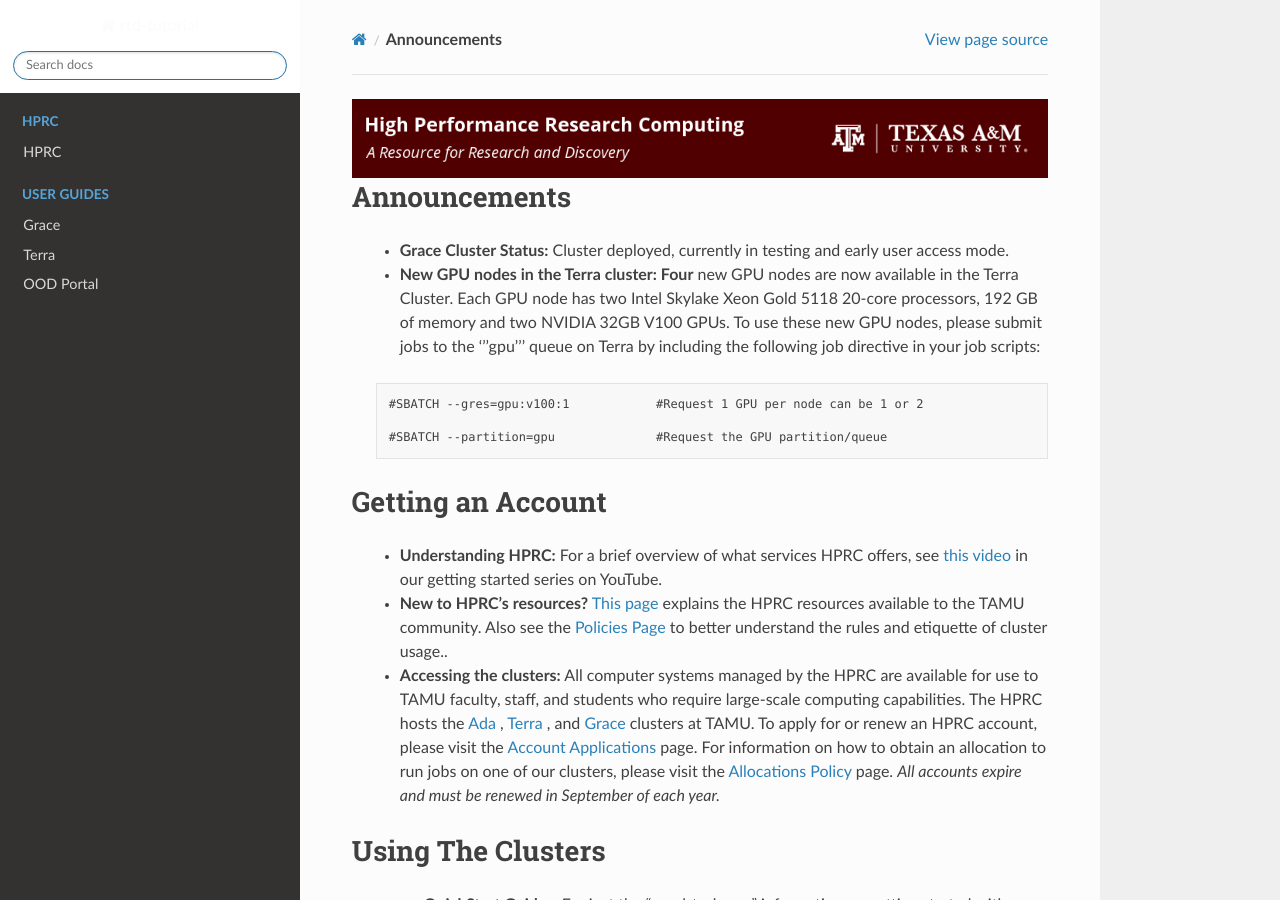
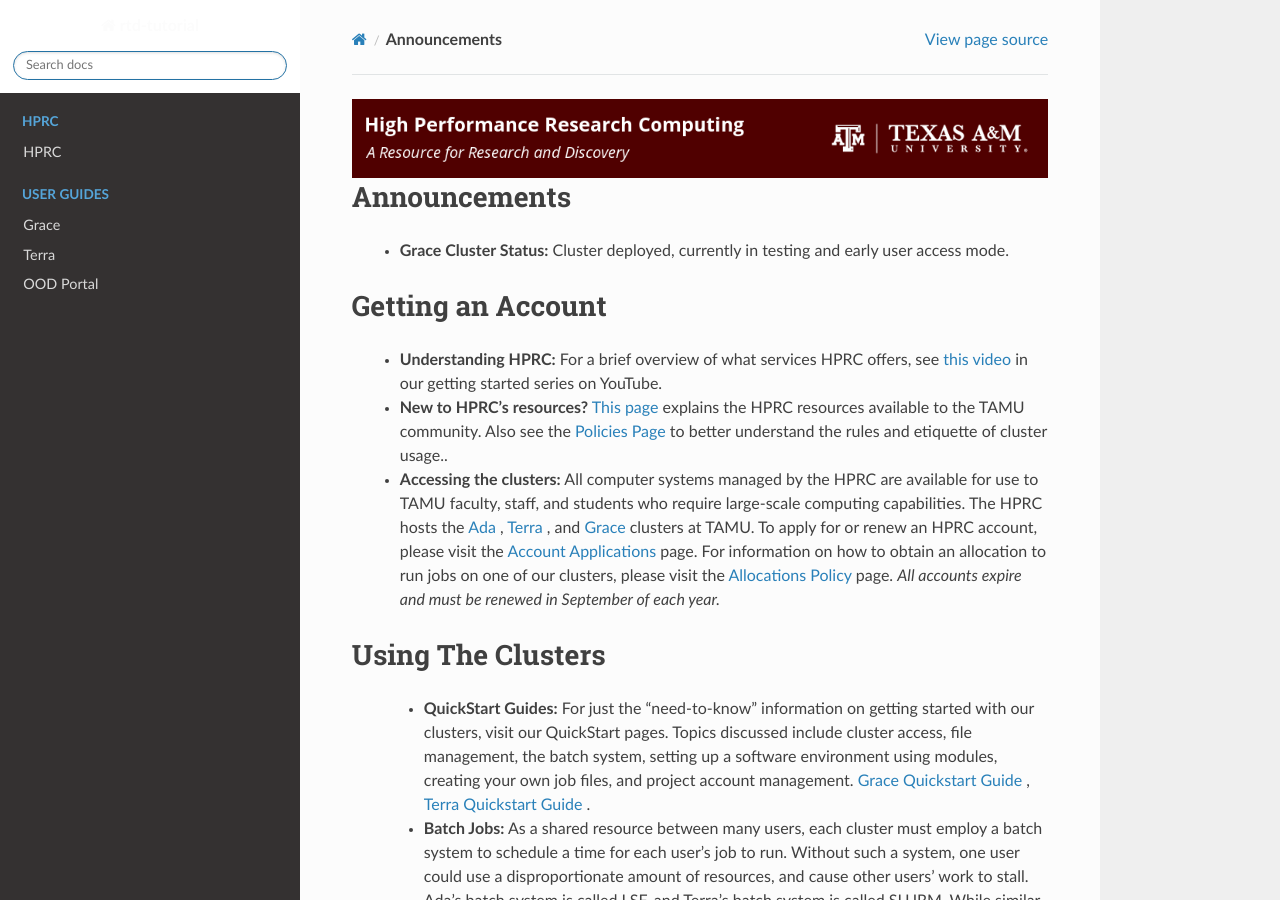
Before and after one commit to EmmanuelDej/rtd-tutorial, a Sphinx documentation site: the page built from docs/index.rst, in a window 1280 px wide and 900 px high. Built offline with Sphinx 7.4.7 and the Read the Docs theme 2.0.0, drawn with Linux system fonts in a browser that asks for light colours; pages that are not in the unit, such as notebooks, are missing from menus.

Commit message:
Update index.rst

```diff
--- a/docs/index.rst
+++ b/docs/index.rst
@@ -5,15 +5,6 @@
 ================
 
    * **Grace Cluster Status:** Cluster deployed, currently in testing and early user access mode.
-
-   * **New GPU nodes in the Terra cluster: Four** new GPU nodes are now available in the Terra Cluster.  Each GPU node has two Intel Skylake Xeon Gold 5118 20-core processors, 192 GB of memory and two NVIDIA 32GB V100 GPUs. To use these new GPU nodes, please submit jobs to the '''gpu''' queue on Terra by including the following job directive in your job scripts:
-
-   .. code-block:: php
-
-
-      #SBATCH --gres=gpu:v100:1            #Request 1 GPU per node can be 1 or 2
-
-      #SBATCH --partition=gpu              #Request the GPU partition/queue
 
 **Getting an Account**
 ================
```
